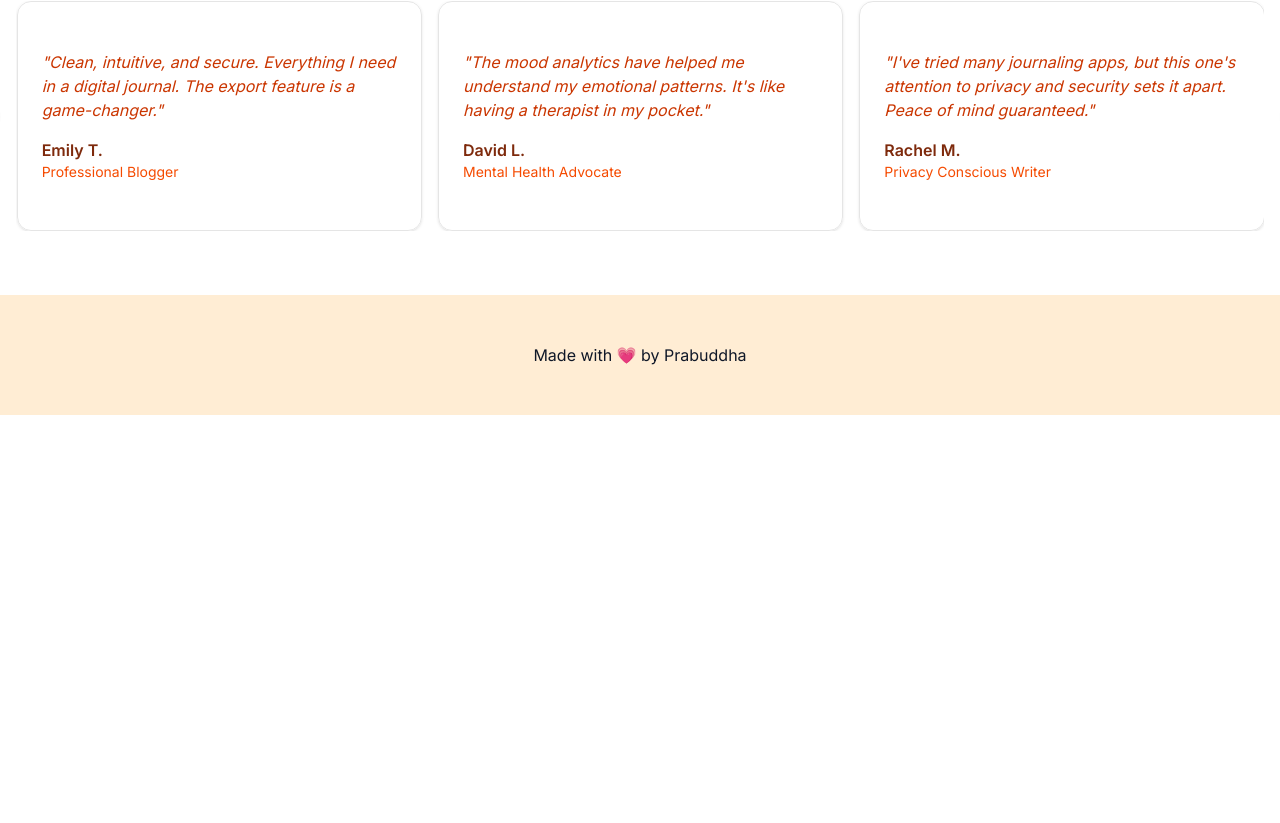
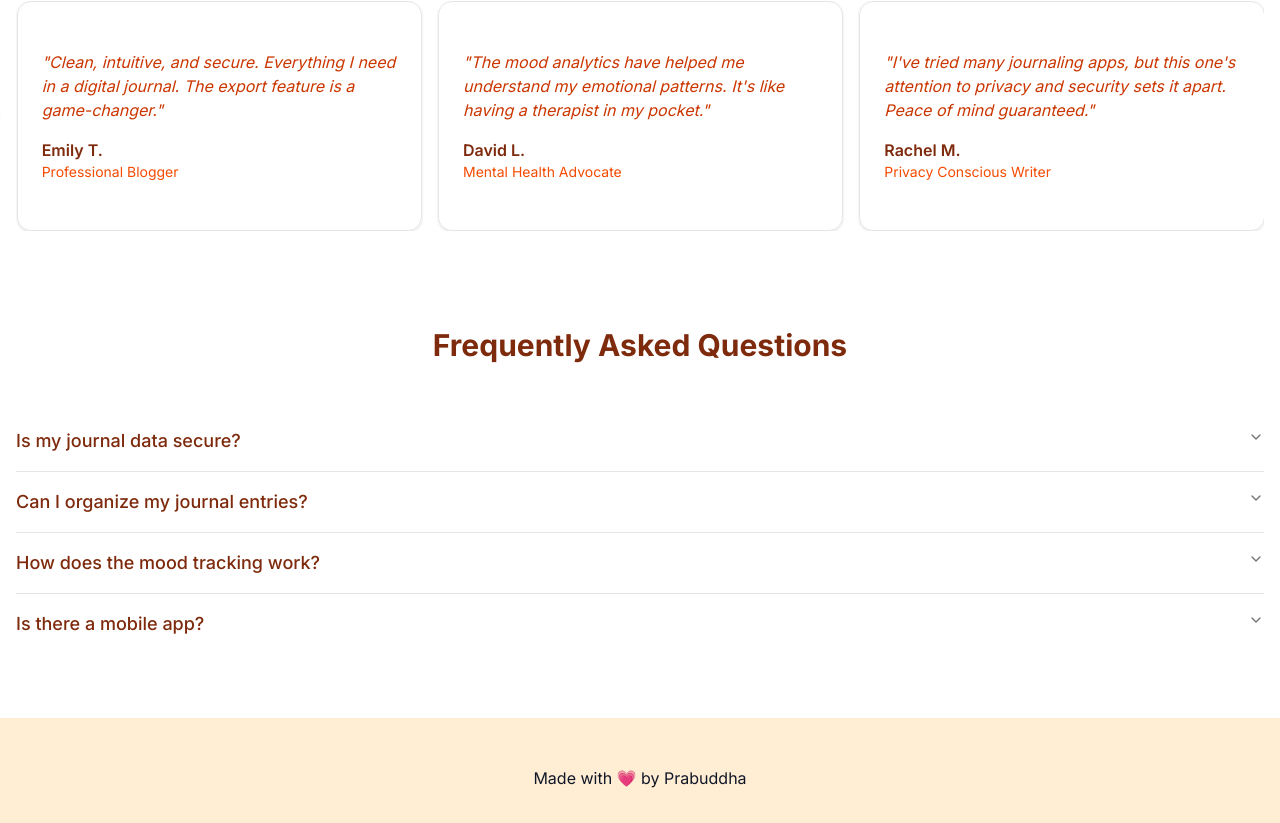
Before and after one commit to prabuddha610/Reflct-Journal-App, a Next.js app: page / in a window 1280 px wide. Shown: the part 1974-2797 px from the top of the page. Before the commit the page ends 2389 px from the top, so only its background shows below. Built offline with nearby package versions, Linux system fonts and the light colour scheme; no server answers.

Commit message:
Add FAQs section

```diff
--- a/app/page.jsx
+++ b/app/page.jsx
@@ -1,9 +1,11 @@
 import TestimonialCarousel from "@/components/testimonial-carousel";
+import { Accordion, AccordionContent, AccordionItem, AccordionTrigger } from "@/components/ui/accordion";
 import { Button } from "@/components/ui/button";
 import { Card, CardContent } from "@/components/ui/card";
 import { Skeleton } from "@/components/ui/skeleton";
 import { BarChart2, Book, Calendar, ChevronRight, FileText, Lock, Sparkles } from "lucide-react";
 import Link from "next/link";
+import faqs from "@/data/faqs";
 
 const features = [
   {
@@ -175,7 +177,25 @@
         </div>
       </div>
 
-    <TestimonialCarousel />
+      <TestimonialCarousel />
+
+      <div className="mt-24">
+        <h2 className="text-3xl font-bold text-center text-orange-900 mb-12">
+          Frequently Asked Questions
+        </h2>
+        <Accordion type="single" collapsible className="w-full mx-auto">
+          {faqs.map((faq, index) => (
+            <AccordionItem key={index} value={`item-${index}`}>
+              <AccordionTrigger className="text-orange-900 text-lg">
+                {faq.q}
+              </AccordionTrigger>
+              <AccordionContent className="text-orange-700">
+                {faq.a}
+              </AccordionContent>
+            </AccordionItem>
+          ))}
+        </Accordion>
+      </div>
     </div>
   );
 }
```
Also changed, not shown: data/faqs.json (renamed from data/faq.json).
